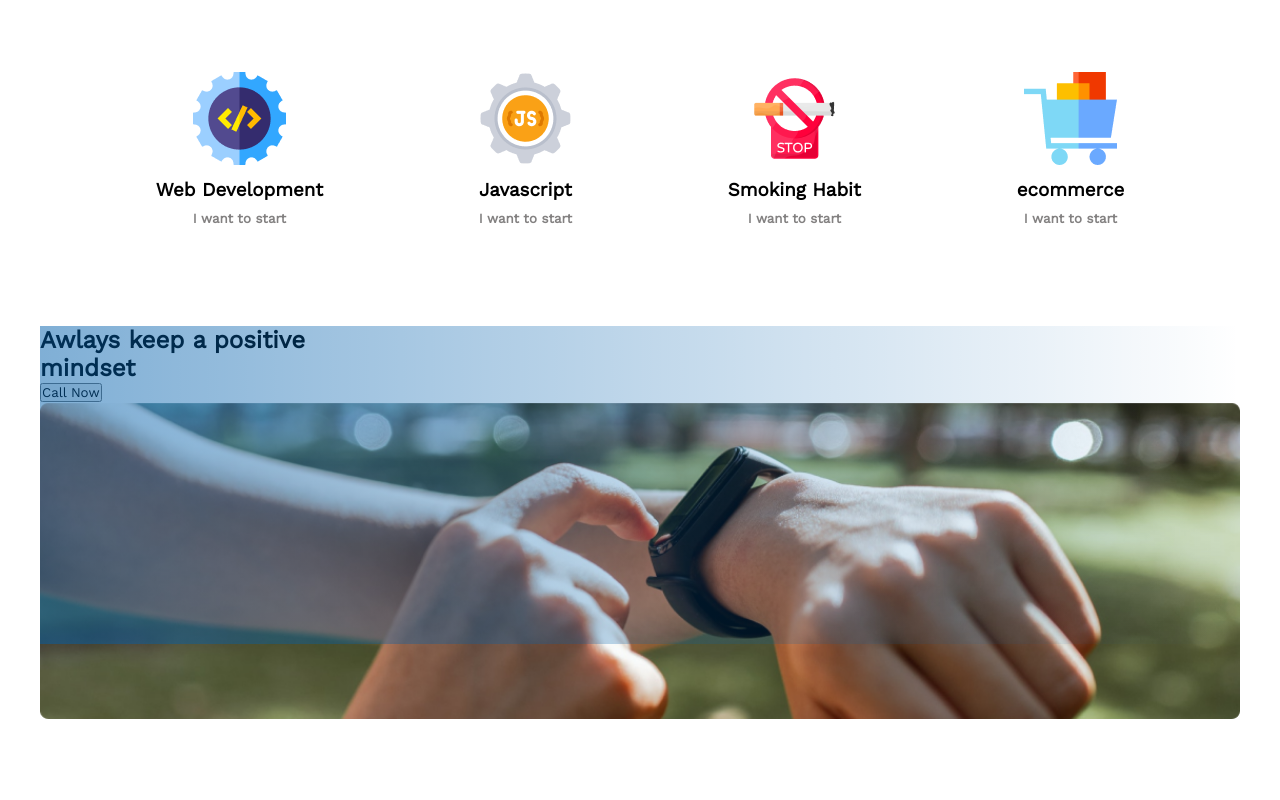
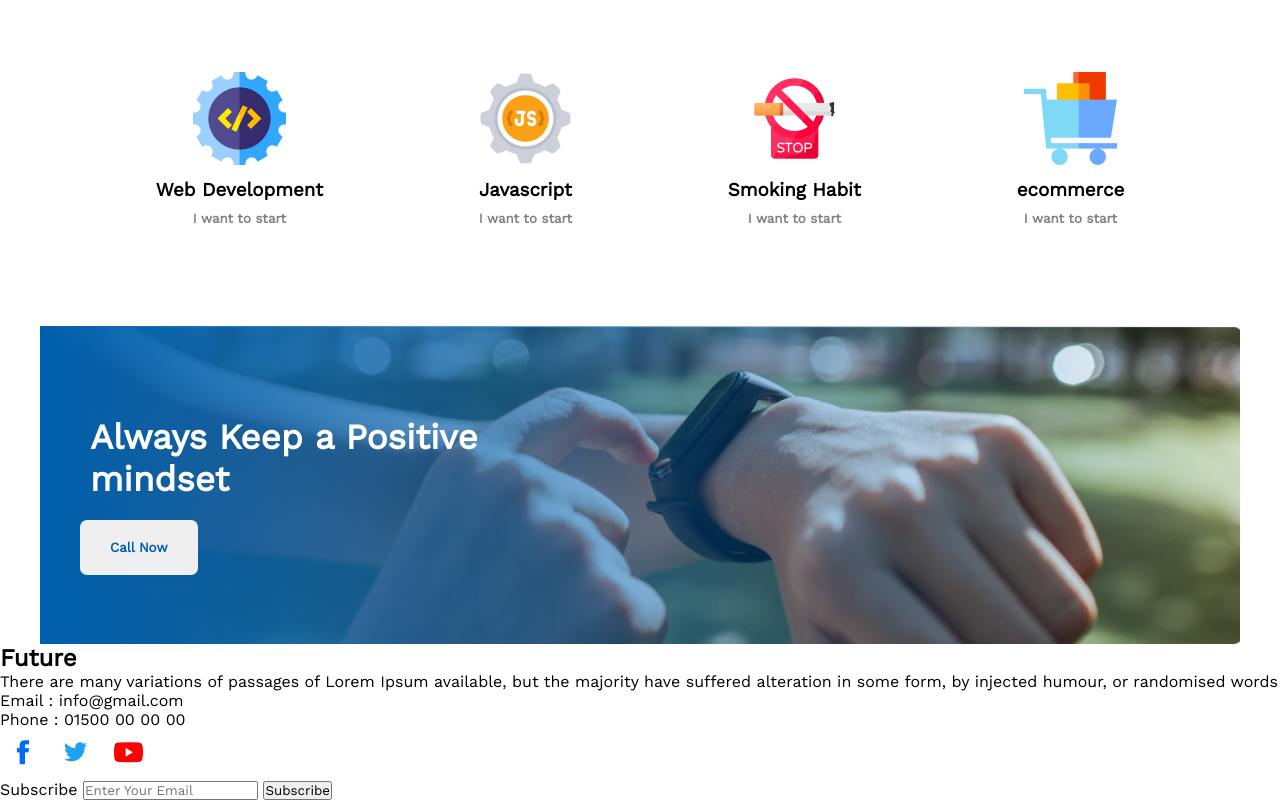
Before and after one commit to lilycm/new, a plain HTML site: page index.html in a window 1280 px wide. Shown: the part 1784-2584 px from the top of the page. Before the commit the page ends 2507 px from the top, so only its background shows below. Drawn offline with nearby package versions, Linux system fonts and the light colour scheme.

Commit message:
added footer section

```diff
--- a/index.html
+++ b/index.html
@@ -91,22 +91,47 @@
         <!-- plan section end-->
 
 
+
+        <!-- positive section start -->
+
         <div class="container">
-            <div class="positive">
-                <h2>Awlays keep a positive <br> mindset</h2>
-                <button class="call">Call Now</button>
+            <div class="gradient">
+                <h2>Always Keep a Positive <br>mindset </h2>
+                <button class="call">
+                    Call Now
+                </button>
             </div>
-            <div class="container1">
-                <div class="gradient">
-                </div>
-                <div class="image">
-                    <img src="images/watch.png" alt="">
+        </div>
+
+        <!-- positive section end -->
+    </main>
+
+    <!------ footer section start ------->
+    <footer>
+        <div class="footer-information">
+            <div class="footer-detail">
+                <h2>Future</h2>
+                <p>There are many variations of passages of Lorem Ipsum available, but the majority have suffered alteration in some form, by injected humour, or randomised words</p>
+                <p>Email : info@gmail.com</p>
+                <p>Phone : 01500 00 00 00</p>
+                <div class="smm-logo">
+                    <img src="images/icons/fb.png" alt="">
+                    <img src="images/icons/twitter.png" alt="">
+                    <img src="images/icons/youtube.png" alt="">
                 </div>
             </div>
+            <div class="footer-form">
+                <form action="">
+                    <span>Subscribe</span>
+                    <input type="email" name="" id="" placeholder="Enter Your Email">
+                    <button class="subscirbe">Subscribe</button>
+                </form>
+            </div>
         </div>
-    </main>
+    </footer>
 
 
+    <!------ footer section end --------->
 
 
     <!-- font awesome link -->
--- a/style/style.css
+++ b/style/style.css
@@ -115,27 +115,32 @@ body, *{
     height:318px;
     margin: auto;
     position: relative;
+    background: url('../images/watch.png');
+    background-position: center;
+    background-size: cover;
 }
 
 .container .gradient{
-    width: 100%;
-    height: 100%;
-    background: linear-gradient(to right, #005FAC, rgba(255, 255, 255, 0));
     position: absolute;
-    opacity: .5;
     left: 0;
     top: 0;
+    width: 100%;
+    height: 318px;
+    color: white;
+    font-weight: bold;
+    background: linear-gradient(to right,  #005FAC, #005fac00);
 }
 
-.container1 .positive{
-    padding: 20px;
-    color: white;
+.container .gradient h2{
+    padding: 90px 50px 20px 50px;
+    font-size: 35px;
 }
 
-.container .image{
-    width: 100%;
+.container .gradient .call{
+    margin-left: 40px;
+    padding: 20px 30px;
+    border: none;
+    color: #005FAC;
+    font-weight: bold;
+    border-radius: 7px;
 }
-.container .image img{
-    width: 100%;
-    display: inline-block;
-}
```
